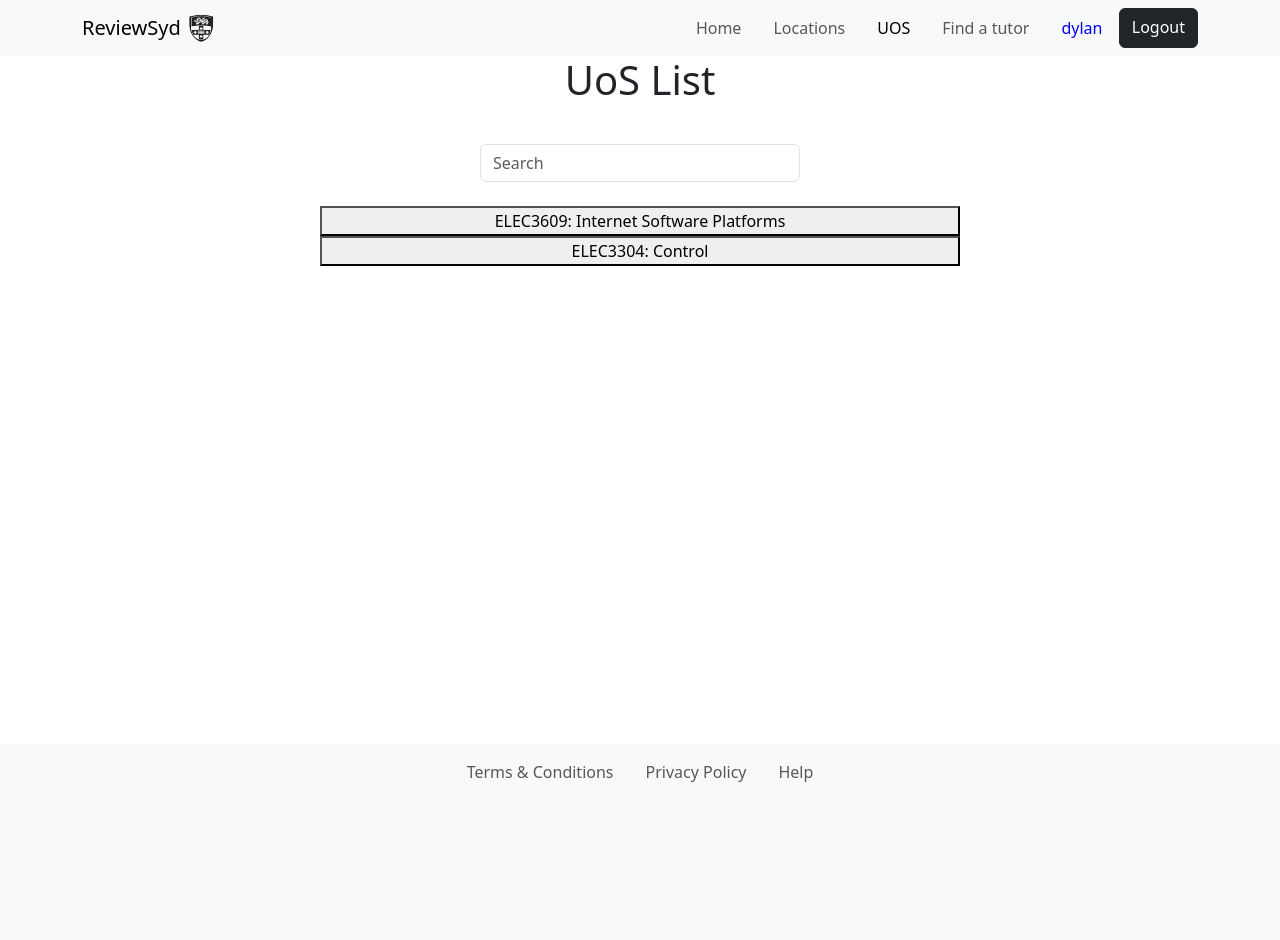
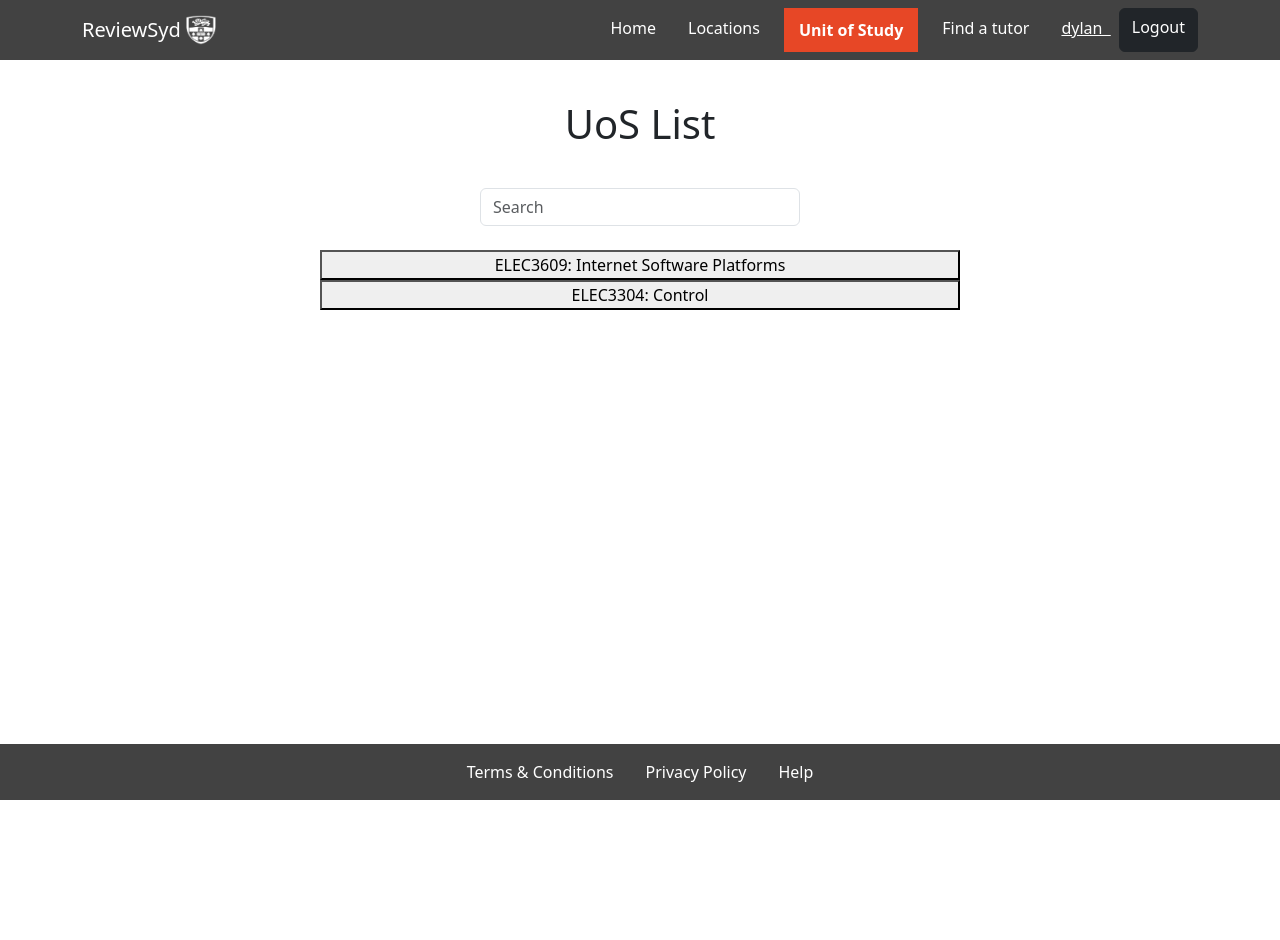
Before and after one commit to amizee/ReviewSyd, a Django app: page /UoSList/ in a window 1280 px wide. Before the commit the page ends 782 px from the top, so only its background shows below. Run offline with Django 4.2, Linux system fonts and the light colour scheme; a user stored in the database is signed in; data comes from the database, SQL or seed files in the repository; both versions use the stored data as it was after the commit.

Commit message:
added spacing, colours to navbar

```diff
--- a/ReviewSyd/myapp/templates/UoSList.html
+++ b/ReviewSyd/myapp/templates/UoSList.html
@@ -1,6 +1,6 @@
 {%extends "hf.html"%}{%block title%}UoS List{%endblock%}
 {%block content%}
-<div class="font-weight-bold h1 pb-3 text-center">UoS List</div>
+<div class="font-weight-bold h1 pb-3 text-center" style="margin-top: 40px">UoS List</div>
 <div class="input-group rounded w-25 mx-auto py-3">
     <input type="search" id="search" class="form-control rounded" placeholder="Search" aria-label="Search" aria-describedby="search-addon" />
 </div>
--- a/ReviewSyd/myapp/templates/accountSettings.html
+++ b/ReviewSyd/myapp/templates/accountSettings.html
@@ -6,7 +6,7 @@
 
             <!-- Main content section -->
             <div class="col-md-6 mx-auto">
-                <h3 class="pt-2 pb-2">Account Settings</h3>
+                <h3 class="pt-2 pb-2" style="margin-top: 40px">Account Settings</h3>
 
                 <form id="accountSettingsForm" action="{% url 'accountSettings' %}" method="post">
                     {% csrf_token %}
--- a/ReviewSyd/myapp/templates/feedback.html
+++ b/ReviewSyd/myapp/templates/feedback.html
@@ -1,7 +1,7 @@
 {%extends "hf.html"%}
 {%block title%}Feedback{%endblock%}
 {%block content%}
-    <h1 class="text-center">User Feedback</h1>
+    <h1 class="text-center" style="margin-top: 30px">User Feedback</h1>
     <br>
     {% if messages %}
         {% for message in messages %}
--- a/ReviewSyd/myapp/templates/findTutor.html
+++ b/ReviewSyd/myapp/templates/findTutor.html
@@ -3,7 +3,7 @@
 {% block content %}
 {% load static %}
 
-<div class="font-weight-bold h1 pb-3 text-center">Find a tutor</div>
+<div class="font-weight-bold h1 pb-3 text-center" style="margin-top: 40px;">Find a tutor</div>
 
     <!-- Include the Bootstrap JS library -->
 <script src="https://cdn.jsdelivr.net/npm/bootstrap@5.3.2/dist/js/bootstrap.bundle.min.js"></script>
--- a/ReviewSyd/myapp/templates/help.html
+++ b/ReviewSyd/myapp/templates/help.html
@@ -10,7 +10,7 @@
     }
 </style>
 
-<div class="text-center">
+<div class="text-center" style="margin-top: 40px">
     <h1>Reach Our Team</h1>
     <br />
     <p>
--- a/ReviewSyd/myapp/templates/hf.html
+++ b/ReviewSyd/myapp/templates/hf.html
@@ -10,91 +10,73 @@
     <link rel="stylesheet" href="{% static 'style.css' %}">
     <link href="https://cdn.jsdelivr.net/npm/bootstrap@5.3.2/dist/css/bootstrap.min.css" rel="stylesheet" integrity="sha384-T3c6CoIi6uLrA9TneNEoa7RxnatzjcDSCmG1MXxSR1GAsXEV/Dwwykc2MPK8M2HN" crossorigin="anonymous">
     <script src="" async defer></script>
+    <style>
+        .navbar-custom {
+            background-color: #424242;
+        }
+
+        .navbar-custom .navbar-brand,
+        onavbar-custom .navbar-text,
+        .navbar-custom .navbar-nav .nav-link {
+            color: white;
+        }
+
+        .navbar-custom .navbar-nav .nav-link.active {
+            background-color: #E74726;
+            font-weight: bold;
+            padding: 10px 15px;
+        }
+
+        .content-container {
+            height: 110vh;
+            overflow-y: auto;
+        }
+    </style>
 </head>
 <body>
-        <title>{%block title%}ReviewSyd{%endblock%}</title>
-        <body>
-            <nav class="navbar navbar-expand-lg navbar-light bg-light">
+    <title>{% block title %}ReviewSyd{% endblock %}</title>
+    <nav class="navbar navbar-expand-lg navbar-light navbar-custom">
         <div class="container">
             <a class="navbar-brand" href="{% url 'location list' %}">
                 ReviewSyd
-                        <img
-                            src="/static/images/logo.png"
-                            width="30"
-                            height="30"
-                            class="d-inline-block align-top"
-                            alt=""
-                        />
+                <img src="/static/images/logo5.png" width="30" height="30" class="d-inline-block align-top" alt="">
             </a>
-                    <button
-                        class="navbar-toggler"
-                        type="button"
-                        data-bs-toggle="collapse"
-                        data-bs-target="#navbarNav"
-                        aria-controls="navbarNav"
-                        aria-expanded="false"
-                        aria-label="Toggle navigation"
-                    >
+            <button class="navbar-toggler" type="button" data-bs-toggle="collapse" data-bs-target="#navbarNav" aria-controls="navbarNav" aria-expanded="false" aria-label="Toggle navigation">
                 <span class="navbar-toggler-icon"></span>
             </button>
-
-                    <div
-                        class="collapse navbar-collapse justify-content-end"
-                        id="navbarNav"
-                    >
+            <div class="collapse navbar-collapse justify-content-end" id="navbarNav">
                 <ul class="navbar-nav">
                     <li class="nav-item">
-                                <a
-                                    class="nav-link {% if navbar == 'home' %} active {% endif %} me-3"
-                                    aria-current="page"
-                                    href="{% url 'location list' %}"
-                                    >Home</a
-                                >
+                        <a class="nav-link {% if navbar == 'home' %} active {% endif %} me-3" aria-current="page" href="{% url 'location list' %}">Home</a>
                     </li>
                     <li class="nav-item">
-                                <a
-                                    class="nav-link {% if navbar == 'locationsMap' %} active {% endif %} me-3"
-                                    aria-current="page"
-                                    href="{% url 'locationsMap' %}"
-                                    >Locations</a
-                                >
+                        <a class="nav-link {% if navbar == 'locationsMap' %} active {% endif %} me-3" aria-current="page" href="{% url 'locationsMap' %}">Locations</a>
                     </li>
                     <li class="nav-item">
-                                <a
-                                    class="nav-link {% if navbar == 'uos' %} active {% endif %} me-3"
-                                    aria-current="page"
-                                    href="{% url 'UoSList' %}"
-                                    >UOS</a
-                                >
+                        <a class="nav-link {% if navbar == 'uos' %} active {% endif %} me-3" aria-current="page" href="{% url 'UoSList' %}">Unit of Study</a>
                     </li>
                     <li class="nav-item">
-                                <a
-                                    class="nav-link {% if navbar == 'tutor' %} active {% endif %} me-3"
-                                    aria-current="page"
-                                    href="{% url 'findTutor' %}"
-                                    >Find a tutor</a
-                                >
+                        <a class="nav-link {% if navbar == 'tutor' %} active {% endif %} me-3" aria-current="page" href="{% url 'findTutor' %}">Find a tutor</a>
                     </li>
-
                     {% if user.is_authenticated %}
                         <li class="nav-item">
-                                    <a href="{% url 'accountSettings' %}" class="nav-link" style="color: blue;">{{ user.first_name }} &nbsp;</a>
+                            <a href="{% url 'accountSettings' %}" class="nav-link" style="color: white; text-decoration: underline;">{{ user.first_name }} &nbsp;</a>
                         </li>
                     {% endif %}
-
                     {% if not user.is_authenticated %}
                         <a href="{% url 'login_view' %}" class="btn btn-primary rounded-2">Login</a>
                     {% else %}
                         <a href="{% url 'logout_view' %}" class="btn btn-dark rounded-2">Logout</a>
                     {% endif %}
-
                 </ul>
             </div>
         </div>
     </nav>
+    <div class="content-container">
         {% block content %}
         {% endblock content %}
-            <nav class="navbar navbar-expand-lg navbar-light bg-light fixed-bottom" id="botNavbar">
+    </div>
+    <nav class="navbar navbar-expand-lg navbar-light navbar-custom fixed-bottom" id="botNavbar">
         <div class="container-fluid justify-content-center" id="botNavbar">
             <ul class="navbar-nav">
                 <li class="nav-item">
@@ -110,6 +92,4 @@
         </div>
     </nav>
 </body>
-            <script src="https://cdn.jsdelivr.net/npm/bootstrap@5.3.2/dist/js/bootstrap.bundle.min.js" integrity="sha384-C6RzsynM9kWDrMNeT87bh95OGNyZPhcTNXj1NW7RuBCsyN/o0jlpcV8Qyq46cDfL" crossorigin="anonymous"></script>
-    </body>
 </html>
--- a/ReviewSyd/myapp/templates/locationList.html
+++ b/ReviewSyd/myapp/templates/locationList.html
@@ -9,7 +9,7 @@
 }
 </style>
 
-<div class="font-weight-bold h1 pb-3 text-center">Location List</div>
+<div class="font-weight-bold h1 pb-3 text-center" style="margin-top: 40px" >Location List</div>
 <div class="container">
     <div class="row">
         <div class="input-group rounded mx-auto py-3" style="width: 40%;">
--- a/ReviewSyd/myapp/templates/privacy.html
+++ b/ReviewSyd/myapp/templates/privacy.html
@@ -1,9 +1,9 @@
 {%extends "hf.html"%}{%block title%}Privacy{%endblock%} {%block content%}
-<div class="text-center">
+<div class="text-center" style="margin-top: 40px">
   <h1>Privacy Policy</h1>
-  <h5>This Policy was last reviewed and updated on 11th October 2023</h5>
+  <h5>This Policy was last reviewed and updated on 11th October 2023.</h5>
 </div>
-<div class="container">
+<div class="container mt-4">
   <div class="row">
     <div class="col-12" style="margin-bottom: 80px">
       <p>
--- a/ReviewSyd/myapp/templates/ts.html
+++ b/ReviewSyd/myapp/templates/ts.html
@@ -1,12 +1,12 @@
 {%extends "hf.html"%}{%block title%} Terms and Conditions{%endblock%}
 {%block content%}
-    <div class="text-center">
+    <div class="text-center" style="margin-top: 40px">
         <h1>
             ReviewSyd Terms and Conditions
         </h1>
-        <h5>This Policy was last reviewed and updated on 11th October 2023</h5>
+        <h5>This Policy was last reviewed and updated on 11th October 2023.</h5>
     </div>
-    <div class="container">
+    <div class="container mt-4">
         <div class="row">
             <div class="col-12" style="margin-bottom: 80px;">
                 <p>
```
Also changed, not shown: ReviewSyd/db.sqlite3, ReviewSyd/myapp/static/images/logo2.png (added), ReviewSyd/myapp/static/images/logo3.png (added), ReviewSyd/myapp/static/images/logo4.png (added), ReviewSyd/myapp/static/images/logo5.png (added). Lines whose indentation alone changed are shown as unchanged.
